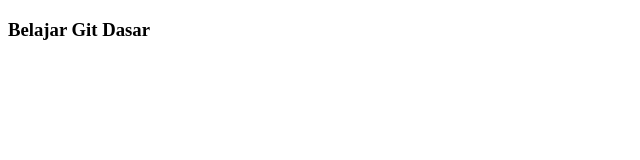
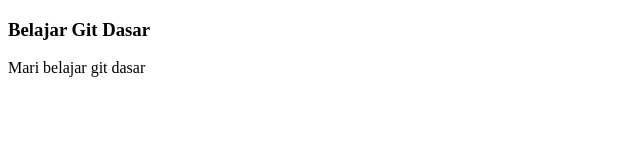
Before and after one commit to ikomangdarsa17/belajar-git, a plain HTML site: page 01-belajar-git-dasar/index.html in a window 1280 px wide. Shown: the whole page, without its empty margins (0-640 px from the left). Drawn offline with Linux system fonts and the light colour scheme.

Commit message:
belajar git dasar

```diff
--- a/01-belajar-git-dasar/index.html
+++ b/01-belajar-git-dasar/index.html
@@ -8,6 +8,7 @@
   </head>
   <body>
     <h3>Belajar Git Dasar</h3>
+    <p>Mari belajar git dasar</p>
 
     <script src="script.js"></script>
   </body>
```
Also changed, not shown: 01-belajar-git-dasar/file.txt.
